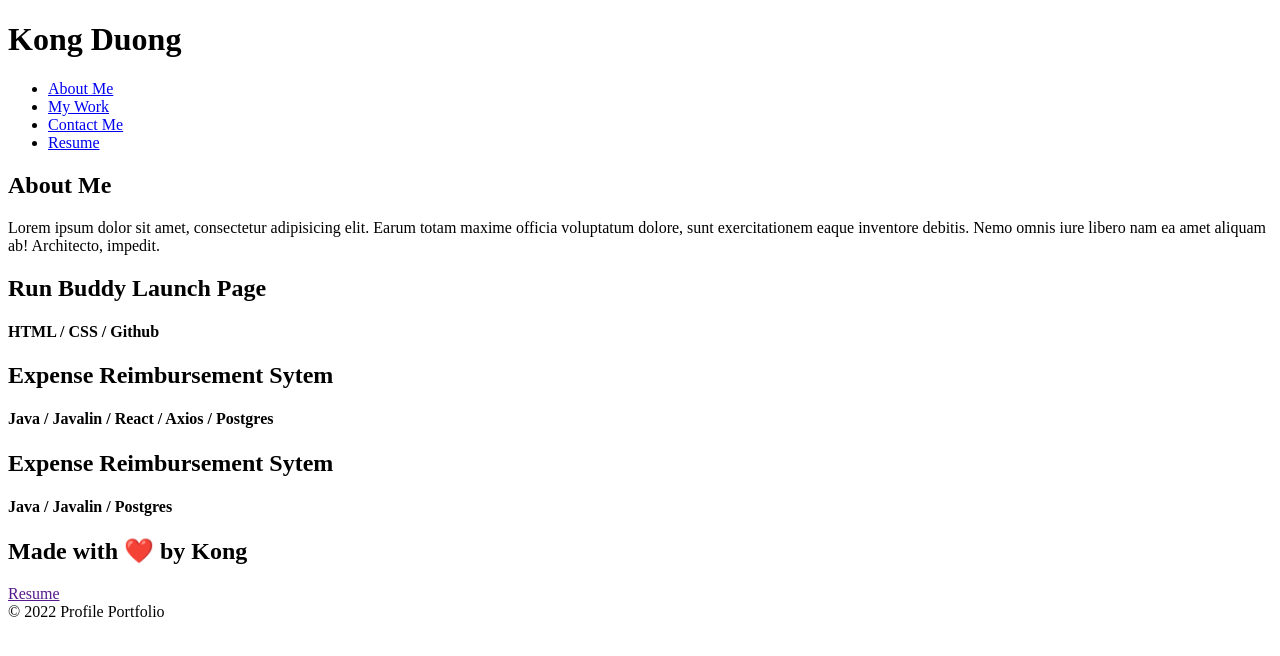
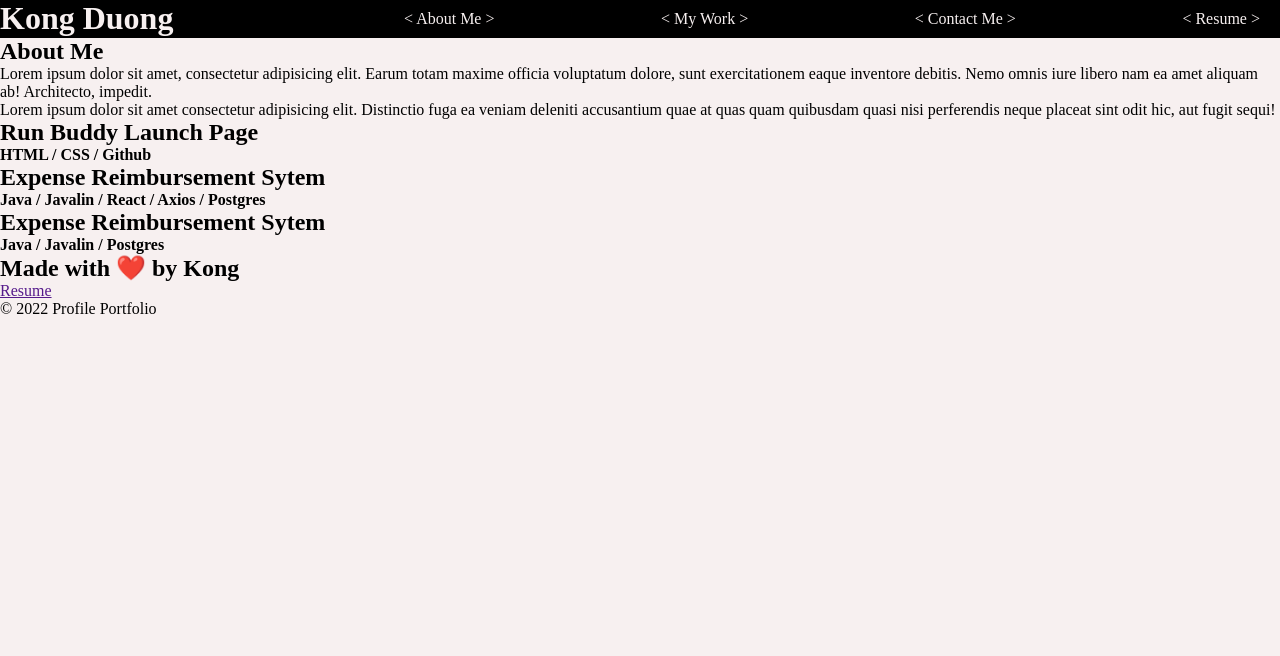
Before and after one commit to robpduo/Portfolio-Challenge, a plain HTML site: page index.html in a window 1280 px wide. Drawn offline with Linux system fonts and the light colour scheme.

Commit message:
some changes to nav

```diff
--- /dev/null
+++ b/assets/css/style.css
@@ -0,0 +1,53 @@
+:root {
+    --navy-color: #273469;
+    --snow-color: #F7F0F0;
+    --yellow-color: #E1BC29;
+    --black-color: #000000;
+}
+
+* {
+    /*remove margins and padding for all elements on my page*/
+    margin: 0;
+    padding: 0;
+    box-sizing: border-box;
+}
+
+body {
+    background-color: var(--snow-color);
+}
+
+header {
+    display: flex;
+    justify-content: space-between;
+    background-color: var(--black-color);
+    text-shadow: 0 0 10 rgba(0, 0, 0, 1);
+    position: sticky;
+    flex-wrap: wrap;
+}
+
+header nav {
+    width: 70%;
+}
+
+header nav ul {
+    display: flex;
+    flex-wrap: wrap;
+    justify-content: space-between;
+    align-items: center;
+    list-style: none;
+    margin: 10px 20px;
+}
+
+header nav ul a {
+    text-decoration: none;
+    color: var(--snow-color);
+}
+
+header nav ul a:hover {
+    text-decoration: none;
+    color: var(--yellow-color);
+}
+
+header h1 {
+    color: var(--snow-color);
+}
--- a/index.html
+++ b/index.html
@@ -5,29 +5,32 @@
     <meta charset="UTF-8">
     <meta http-equiv="X-UA-Compatible" content="IE=edge">
     <meta name="viewport" content="width=device-width, initial-scale=1.0">
+    <link rel="stylesheet" href="./assets/css/style.css" />
     <title>Professional Portfolio</title>
 </head>
 
 <body>
     <header>
-        <h1>Kong Duong</h1>
+        <div class="name-border">
+            <h1>Kong Duong</h1>
+        </div>
 
         <nav>
             <ul>
                 <li>
-                    <a href="#about-me">About Me</a>
+                    <a href="#about-me">&lt About Me &gt</a>
                 </li>
 
                 <li>
-                    <a href="#my-work">My Work</a>
+                    <a href="#my-work">&lt My Work &gt</a>
                 </li>
 
                 <li>
-                    <a href="#contact-me">Contact Me</a>
+                    <a href="#contact-me">&lt Contact Me &gt</a>
                 </li>
 
                 <li>
-                    <a href="#resume">Resume</a>
+                    <a href="#resume">&lt Resume &gt</a>
                 </li>
             </ul>
         </nav>
@@ -39,6 +42,8 @@
             Lorem ipsum dolor sit amet, consectetur adipisicing elit. Earum totam maxime officia voluptatum dolore, sunt
             exercitationem eaque inventore debitis. Nemo omnis iure libero nam ea amet aliquam ab! Architecto, impedit.
         </p>
+
+        <p>Lorem ipsum dolor sit amet consectetur adipisicing elit. Distinctio fuga ea veniam deleniti accusantium quae at quas quam quibusdam quasi nisi perferendis neque placeat sint odit hic, aut fugit sequi!</p>
     </section>
 
     <section id="my-work">
```
Also changed, not shown: assets/images/Profile Pic.jpg (added).
